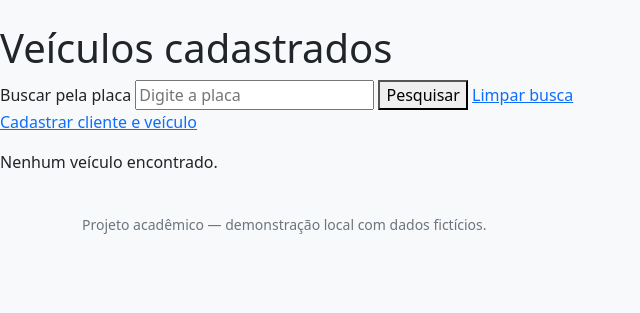
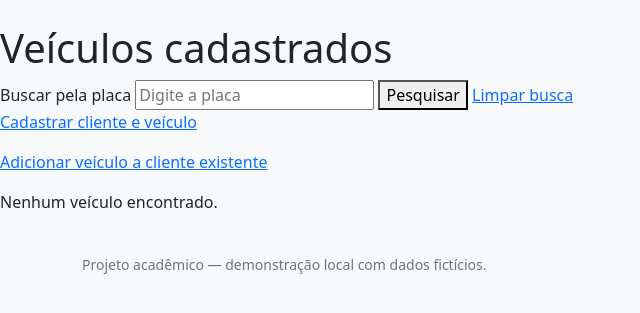
Before and after one commit to Hemillio/triagio, a Flask app: page /clientes/veiculos in a window 1280 px wide. Shown: the part 68-381 px from the top of the page, without its empty margins (0-640 px from the left). Run offline with Flask 3, Linux system fonts and the light colour scheme.

Commit message:
fix: adiciona link para cadastro de veiculo na listagem

```diff
--- a/app/templates/clientes/veiculos.html
+++ b/app/templates/clientes/veiculos.html
@@ -18,9 +18,15 @@
     <a href="{{ url_for('clientes.listar_veiculos') }}">Limpar busca</a>
 </form>
 
+
 <p>
     <a href="{{ url_for('clientes.novo') }}">Cadastrar cliente e veículo</a>
 </p>
+
+<p>
+    <a href="{{ url_for('clientes.novo_veiculo') }}">Adicionar veículo a cliente existente</a>
+</p>
+
 
 {% if veiculos %}
     <table>
```
